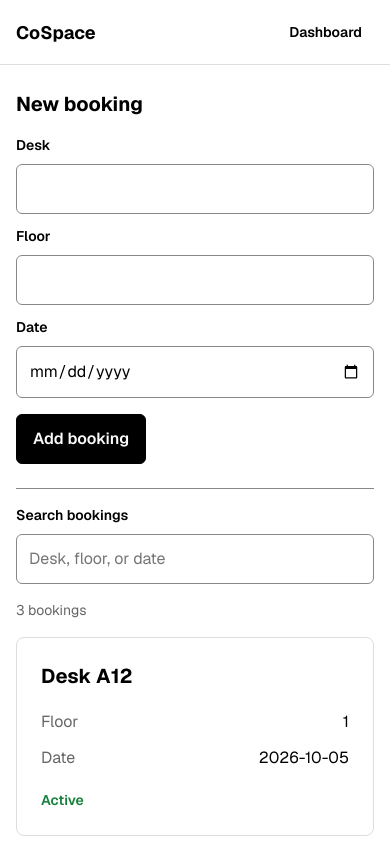
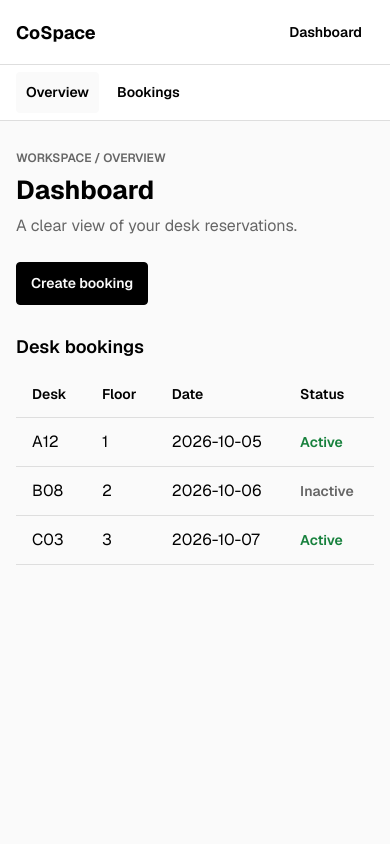
Before and after one commit to FelitaB/cospace-web, a Next.js app: page / in a window 390 px wide. Shown: the top 844 px of the page. Built offline with nearby package versions, Linux system fonts and the light colour scheme.

Commit message:
feat: add fixed dashboard sidebar layout

```diff
--- a/src/app/page.tsx
+++ b/src/app/page.tsx
@@ -1,12 +1,10 @@
-import BookingList from "../components/BookingList";
-import styles from "./page.module.css";
+import DashboardWorkspace from "../components/DashboardWorkspace";
+import BookingsDashboard from "../components/BookingsDashboard";
 
 export default function Home() {
   return (
-    <div className={styles.page}>
-      <main className={styles.main}>
-        <BookingList />
-      </main>
-    </div>
+    <DashboardWorkspace>
+      <BookingsDashboard />
+    </DashboardWorkspace>
   );
 }
--- /dev/null
+++ b/src/components/DashboardWorkspace.module.css
@@ -0,0 +1,120 @@
+.workspace {
+  --sidebar-width: 248px;
+  display: flex;
+  flex: 1;
+  width: 100%;
+  min-height: 0;
+  background: var(--background);
+}
+
+.sidebar {
+  position: fixed;
+  top: 65px;
+  bottom: 0;
+  left: 0;
+  z-index: 5;
+  display: flex;
+  width: var(--sidebar-width);
+  flex-direction: column;
+  padding: 28px 18px 20px;
+  border-right: 1px solid #dedede;
+  background: var(--foreground);
+}
+
+.sidebarLabel {
+  color: var(--text-secondary);
+  font-size: 12px;
+  font-weight: 600;
+}
+
+.sidebarLabel {
+  margin: 0 10px 12px;
+}
+
+.sidebarNav {
+  display: grid;
+  gap: 4px;
+}
+
+.navLink {
+  padding: 10px;
+  border-radius: 4px;
+  font-size: 14px;
+  font-weight: 600;
+}
+
+.navLink:hover,
+.navLink[aria-current="page"] {
+  background: var(--background);
+}
+
+.navLink:focus-visible,
+.modalTrigger:focus-visible {
+  outline: 2px solid var(--text-primary);
+  outline-offset: 3px;
+}
+
+.sidebarFooter {
+  margin: auto 10px 0;
+  color: var(--text-secondary);
+  font-size: 12px;
+}
+
+.mainContent {
+  flex: 1;
+  min-width: 0;
+  height: calc(100dvh - 65px);
+  margin-left: var(--sidebar-width);
+  overflow-y: auto;
+  overscroll-behavior: contain;
+}
+
+.contentInner {
+  width: min(100%, 1120px);
+  margin: 0 auto;
+  padding: 40px 36px 56px;
+}
+
+@media (max-width: 760px) {
+  .sidebar {
+    top: 65px;
+    right: 0;
+    bottom: auto;
+    width: auto;
+    height: 56px;
+    flex-direction: row;
+    align-items: center;
+    justify-content: space-between;
+    padding: 8px 16px;
+    border-right: 0;
+    border-bottom: 1px solid #dedede;
+  }
+
+  .sidebarLabel,
+  .sidebarFooter {
+    display: none;
+  }
+
+  .sidebarNav {
+    display: flex;
+    gap: 8px;
+  }
+
+  .mainContent {
+    height: calc(100dvh - 121px);
+    margin-top: 56px;
+    margin-left: 0;
+  }
+
+  .contentInner {
+    padding: 28px 20px 40px;
+  }
+
+}
+
+@media (max-width: 420px) {
+  .contentInner {
+    padding-right: 16px;
+    padding-left: 16px;
+  }
+}
--- /dev/null
+++ b/src/components/DashboardWorkspace.tsx
@@ -0,0 +1,32 @@
+"use client";
+
+import Link from "next/link";
+import type { ReactNode } from "react";
+import styles from "./DashboardWorkspace.module.css";
+
+interface DashboardWorkspaceProps {
+  children: ReactNode;
+}
+
+export default function DashboardWorkspace({ children }: DashboardWorkspaceProps) {
+  return (
+    <div className={styles.workspace}>
+      <aside className={styles.sidebar} aria-label="Dashboard sidebar">
+        <p className={styles.sidebarLabel}>Workspace</p>
+        <nav className={styles.sidebarNav} aria-label="Dashboard sections">
+          <Link className={styles.navLink} href="/" aria-current="page">
+            Overview
+          </Link>
+          <Link className={styles.navLink} href="#bookings">
+            Bookings
+          </Link>
+        </nav>
+        <p className={styles.sidebarFooter}>CoSpace desk reservations</p>
+      </aside>
+
+      <main className={styles.mainContent}>
+        <div className={styles.contentInner}>{children}</div>
+      </main>
+    </div>
+  );
+}
```
